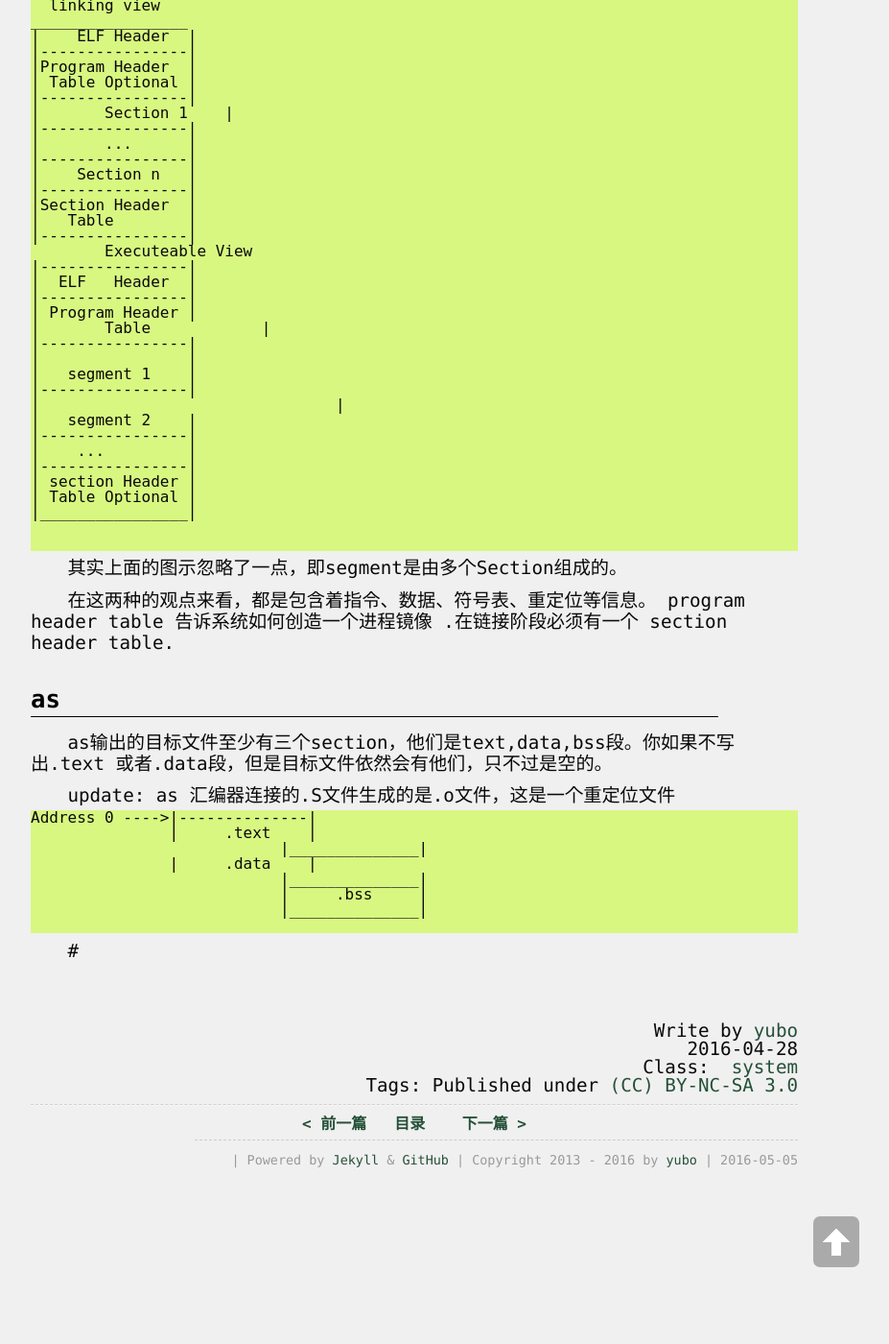
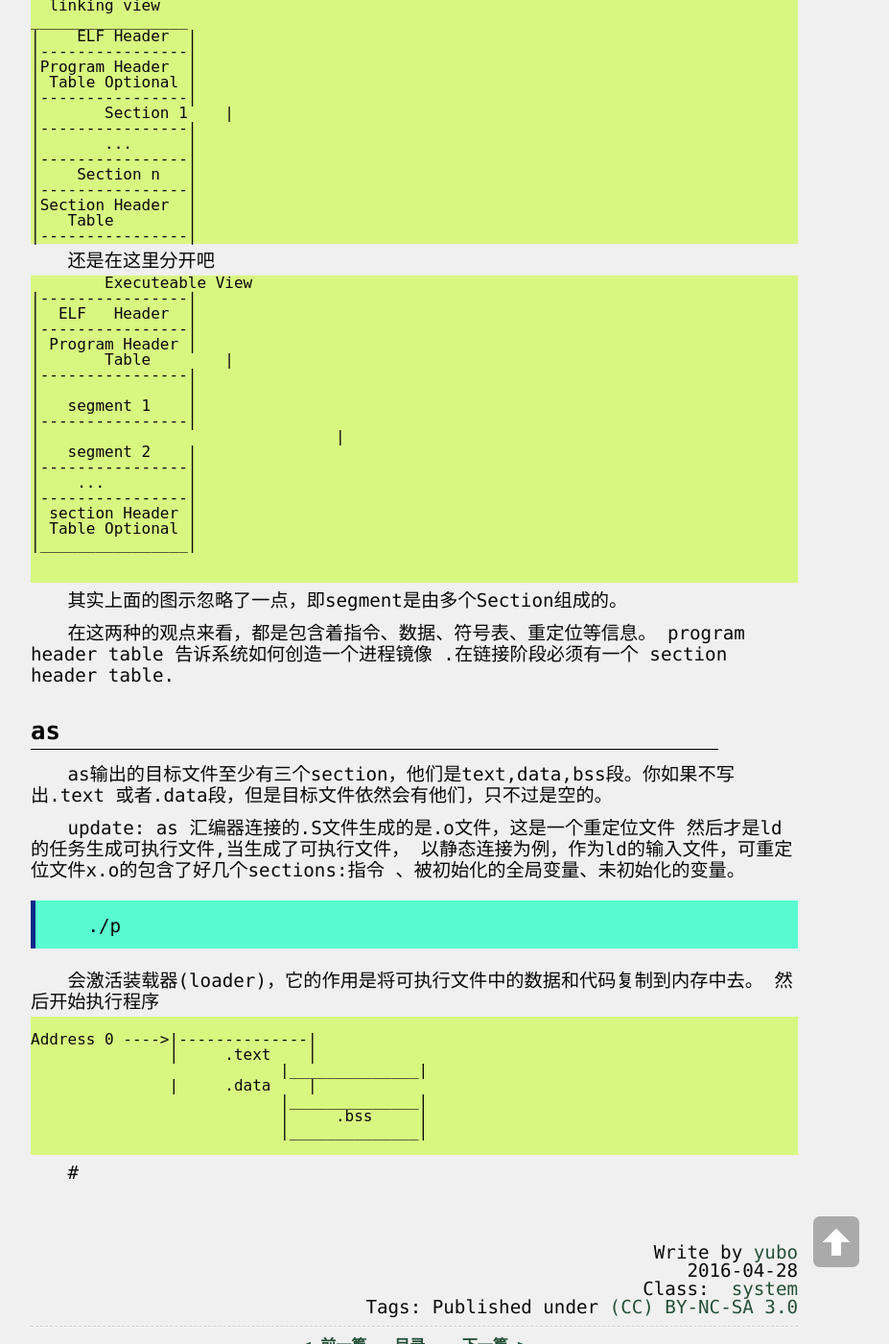
Before and after one commit to yuzibo/yuzibo.github.io, a Jekyll site: the page built from _posts/2016-04-28-ELF.md, in a window 1280 px wide and 1400 px high, scrolled down 502 px. Shown: the whole window at 96% size, without its empty margins (208-1135 px from the left). Built offline with Jekyll 4.4.1, drawn with Linux system fonts in a browser that asks for light colours; comment, search, counter and statistics services are not loaded.

Commit message:
haha.add new

```diff
--- a/_posts/2016-04-28-ELF.md
+++ b/_posts/2016-04-28-ELF.md
@@ -5,6 +5,7 @@ category: system
 ---
 
 # ELF 简介
+[请先参考这篇文章](http://yuzibo.github.io/linux-dynamic-link-lib.html)
 ELF(Executable and Linking Format)是一种对象文件格式,从名字上我们也能窥探出
 他的作用来。这里主要三种类型的。
 
@@ -37,13 +38,16 @@ _________________
 |----------------|
 </pre>
 
+还是在这里分开吧
+
+
 <pre>
 	Executeable View
 |----------------|
 |  ELF   Header  |
 |----------------|
 | Program Header |
-|	Table		 |
+|	Table        |
 |----------------|
 |                |
 |   segment 1    |
@@ -71,8 +75,17 @@ as输出的目标文件至少有三个section，他们是text,data,bss段。你
 或者.data段，但是目标文件依然会有他们，只不过是空的。
 
 update: as 汇编器连接的.S文件生成的是.o文件，这是一个重定位文件
+然后才是ld的任务生成可执行文件,当生成了可执行文件，
+以静态连接为例，作为ld的输入文件，可重定位文件x.o的包含了好几个sections:指令
+、被初始化的全局变量、未初始化的变量。
+
+>./p
+
+会激活装载器(loader)，它的作用是将可执行文件中的数据和代码复制到内存中去。
+然后开始执行程序
 
 <pre>
+
 Address 0 ---->|--------------|
                |     .text    |
 			   |______________|
```
Also changed, not shown: _posts/2016-04-29-linux-dynamic-link-lib.md (+4 -0 lines).
